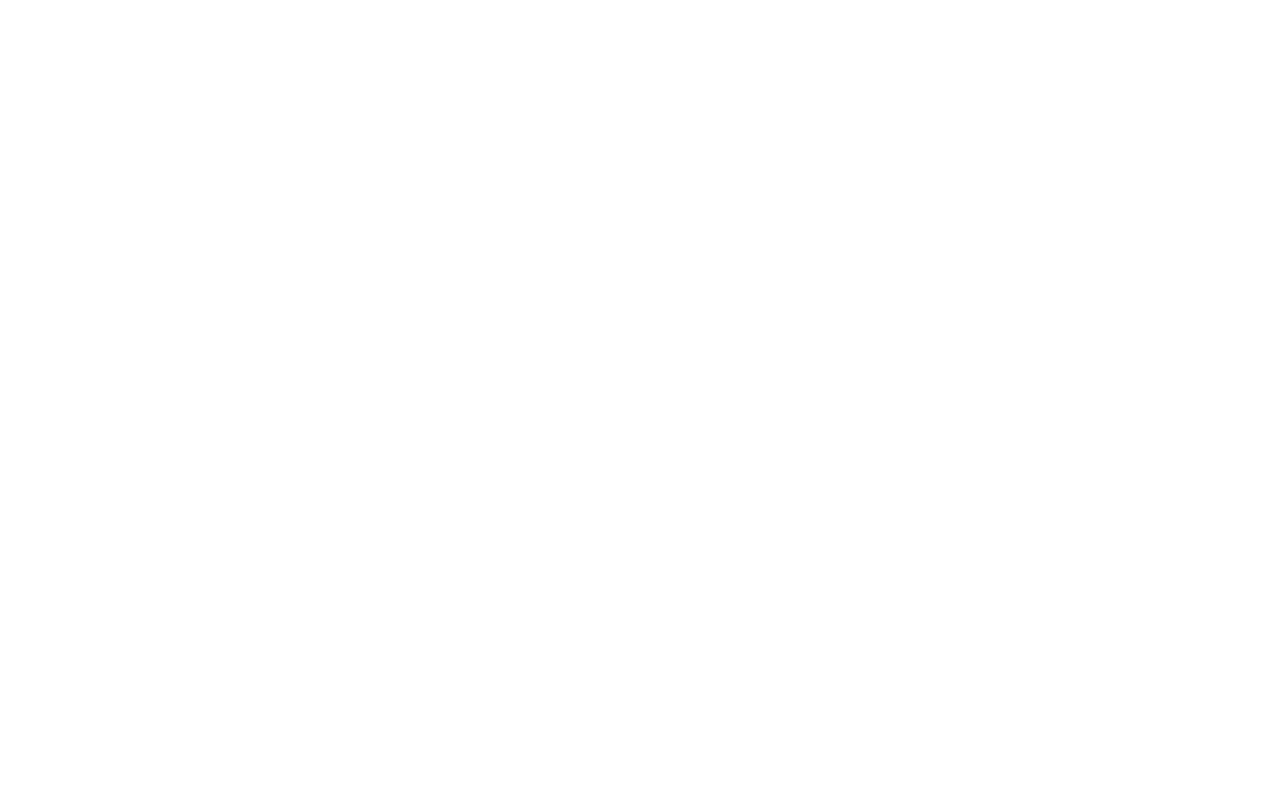
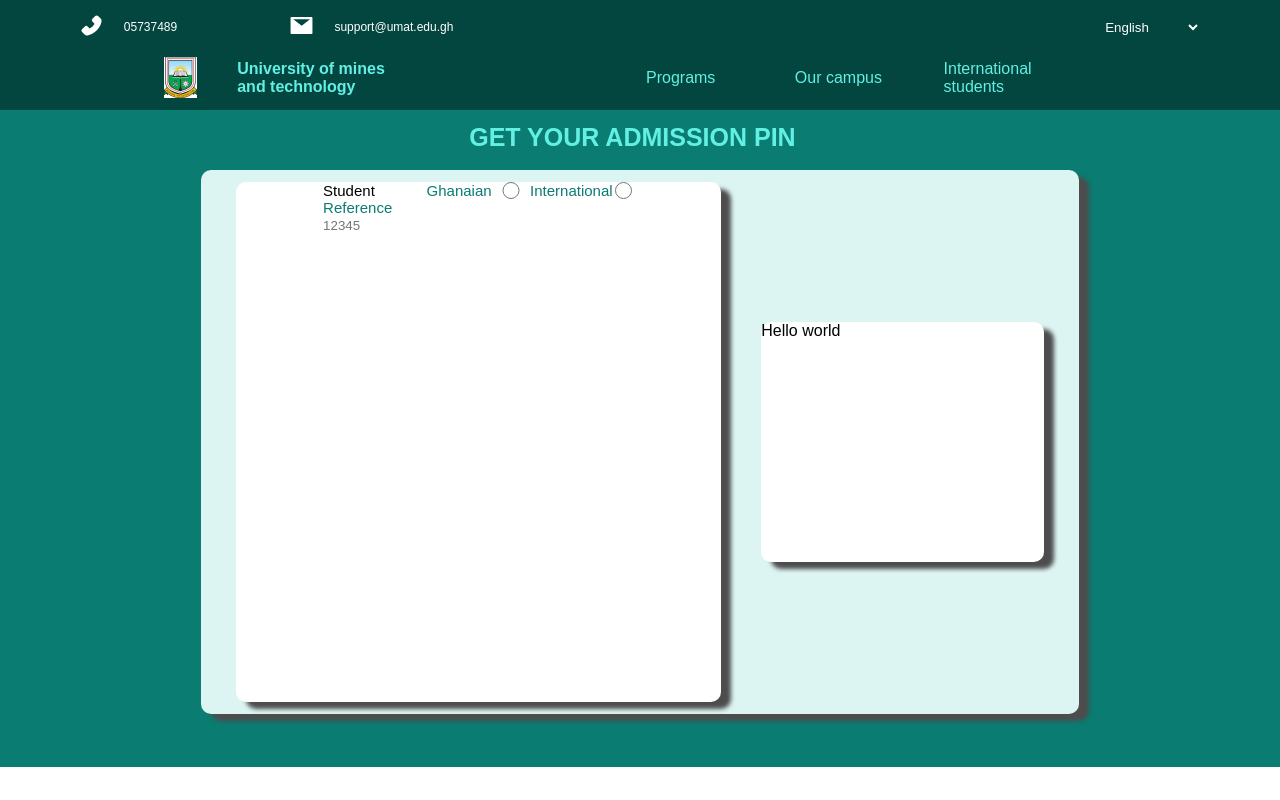
Before and after one commit to florence-manu/umat, a React (Create React App) app: page /buy-pin in a window 1280 px wide. Before the commit this address had no page. Built offline with nearby package versions, Linux system fonts and the light colour scheme.

Commit message:
createing the pin purchase components

```diff
--- a/src/components/Login/index.tsx
+++ b/src/components/Login/index.tsx
@@ -2,6 +2,7 @@
 import styled from "styled-components";
 import { Button } from "../button";
 import loginbg from "../../images/loginbg.jpg";
+import { Link } from "react-router-dom";
 
 export const Container = styled.main`
 display: flex;
@@ -103,6 +104,7 @@
                 </Hero>
                 <p>
                     Your Journey Begins Here! Secure your admission by purchasing a Personal Identification Number (PIN)
+                    <Link to="/buy-pin" >click here</Link>
                 </p>
                 <ButtonContainer>
                       <Button color="#4D4D4D" width={160} background="#62F0E4" text="Buy Your Pin"/>
--- a/src/components/Main/index.tsx
+++ b/src/components/Main/index.tsx
@@ -9,7 +9,7 @@
 align-items: center;
 justify-content: flex-start;
 padding: 15px 30px;
-min-height: 78.62vh;
+min-height: 82.1vh;
 `
 
 export function Main() {
--- /dev/null
+++ b/src/components/buyPin/GhanaianStudent/step1/index.tsx
@@ -0,0 +1,59 @@
+import React from "react";
+import styled from "styled-components";
+
+export const Form = styled.form`
+width: 80%;
+display: flex;
+flex-direction: column;
+align-items: center;
+justify-content: center;
+margin: auto;
+
+fieldset{
+    display: flex;
+    font-size: 15px;
+}
+`
+
+export const Selectnationality = styled.div`
+display: flex;
+flex-direction: row;
+justify-content: space-between;
+color: #0A7C72;
+`
+
+export const InputConatainer = styled.div`
+display: flex:
+flex-direction: column;
+gap: 5px;
+
+label{
+color: #0A7C72;
+
+}
+`
+
+export function Step1() {
+
+    return (
+        <Form>
+            <fieldset>
+                <div>Student</div>
+                <Selectnationality>
+                    <label htmlFor="Gh" id="ghRadio">Ghanaian</label>
+                    <input type="radio" id="Gh" value="Gh" name="Gh"/>
+                </Selectnationality>
+                <Selectnationality>
+                    <label htmlFor="Int" id="ghInt">International</label>
+                    <input type="radio" id="Int" value="Int" name="Int"/>
+                </Selectnationality>
+            </fieldset>
+            <fieldset>
+                 <InputConatainer>
+                        <label>Reference</label>
+                        <input type="text" placeholder="12345"/>
+                    </InputConatainer>
+            </fieldset>
+        </Form>
+    )
+}
--- a/src/components/buyPin/index.tsx
+++ b/src/components/buyPin/index.tsx
@@ -1,5 +1,6 @@
 import React from "react";
 import styled from "styled-components";
+import { Step1 } from "./GhanaianStudent/step1";
 
 export const Container = styled.main`
 display: flex;
@@ -7,12 +8,51 @@
 align-items: center;
 justify-content: center;
 width: 80%;
+gap: 20px;
 
 h1{
  color: #62F0E4;
  font-size: 25px;
+ line-height: 25px;
+ margin: auto;
+ display: flex;
+ align-self: center;
+ justify-self: center;
+ width: 35%;
 }
 `
+
+export const SectionContainerCard = styled.div`
+background-color: #DCF4F2;
+width: 90%;
+min-height: 68vh;
+border-radius: 10px;
+box-shadow: 10px 7px 4px #4D4D4D;
+display: flex;
+align-items: center;
+justify-content: space-between;
+padding: 10px 35px;
+
+`
+
+export const BigCard = styled.div`
+background-color: white;
+min-height: 65vh;
+width: 60%;
+border-radius: 10px;
+box-shadow: 10px 7px 4px #4D4D4D;
+display: flex:
+align-item: center;
+justify-contnet : center;
+`
+export const SmallCard = styled.div`
+background-color: white;
+min-height: 30vh;
+width: 35%;
+border-radius: 10px;
+box-shadow: 10px 7px 4px #4D4D4D;
+`
+
 
 export function BuyPin() {
 
@@ -20,7 +60,13 @@
         <Container>
             <h1>
                 GET YOUR ADMISSION PIN
-           </h1>
+            </h1>
+            <SectionContainerCard>
+                <BigCard>
+                   <Step1 />
+                </BigCard>
+                <SmallCard>Hello world</SmallCard>
+            </SectionContainerCard>
         </Container>
     )
 }
--- a/src/components/header/styled.tsx
+++ b/src/components/header/styled.tsx
@@ -5,9 +5,9 @@
 flex-direction: column;
 align-items: flex-start;
 justify-content: flex-start;
-padding: 15px 30px;
+padding: 12px 30px;
 background-color: #03453F;
-gap: 30px;
+gap: 15px;
 `
 
 export const About = styled.div`
--- a/src/router/Router.tsx
+++ b/src/router/Router.tsx
@@ -1,6 +1,7 @@
 import React from "react";
 import { BrowserRouter as Router, Route, Routes } from "react-router-dom";
 import { LandingPage } from "../pages/Landing";
+import { BuyPin } from "../components/buyPin";
 import { Login } from "../components/Login";
 
 export function Routing() {
@@ -9,7 +10,7 @@
         <Routes>
           <Route path="/" element={<LandingPage/>}>
             <Route path="" element={<Login/>} />
-            <Route path="signin" element={""} />
+            <Route path="buy-pin" element={<BuyPin/>} />
             <Route path="forgotPassword" element={""} />
             <Route path="ResetPassword" element={""} />
           </Route>
```
